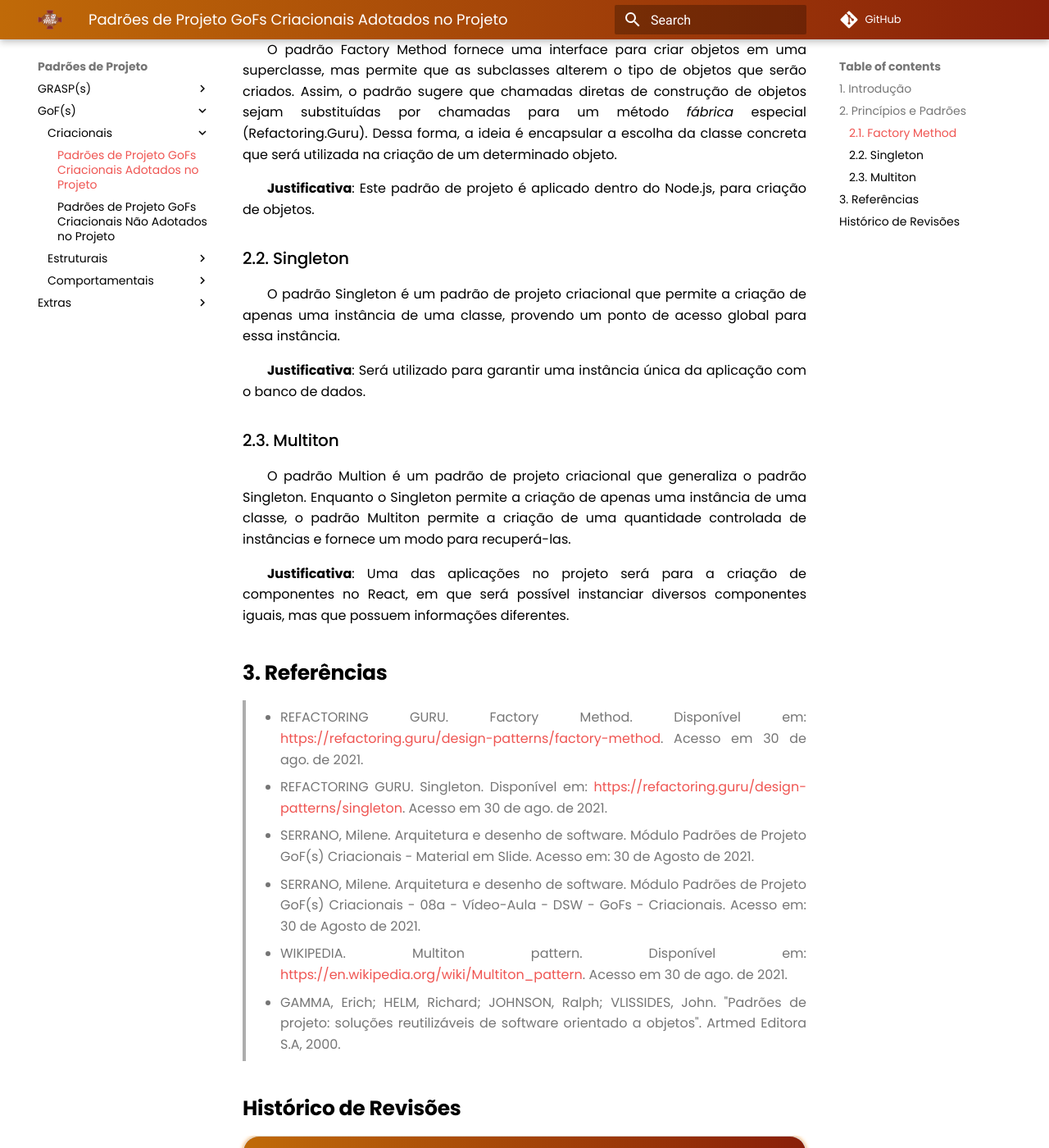
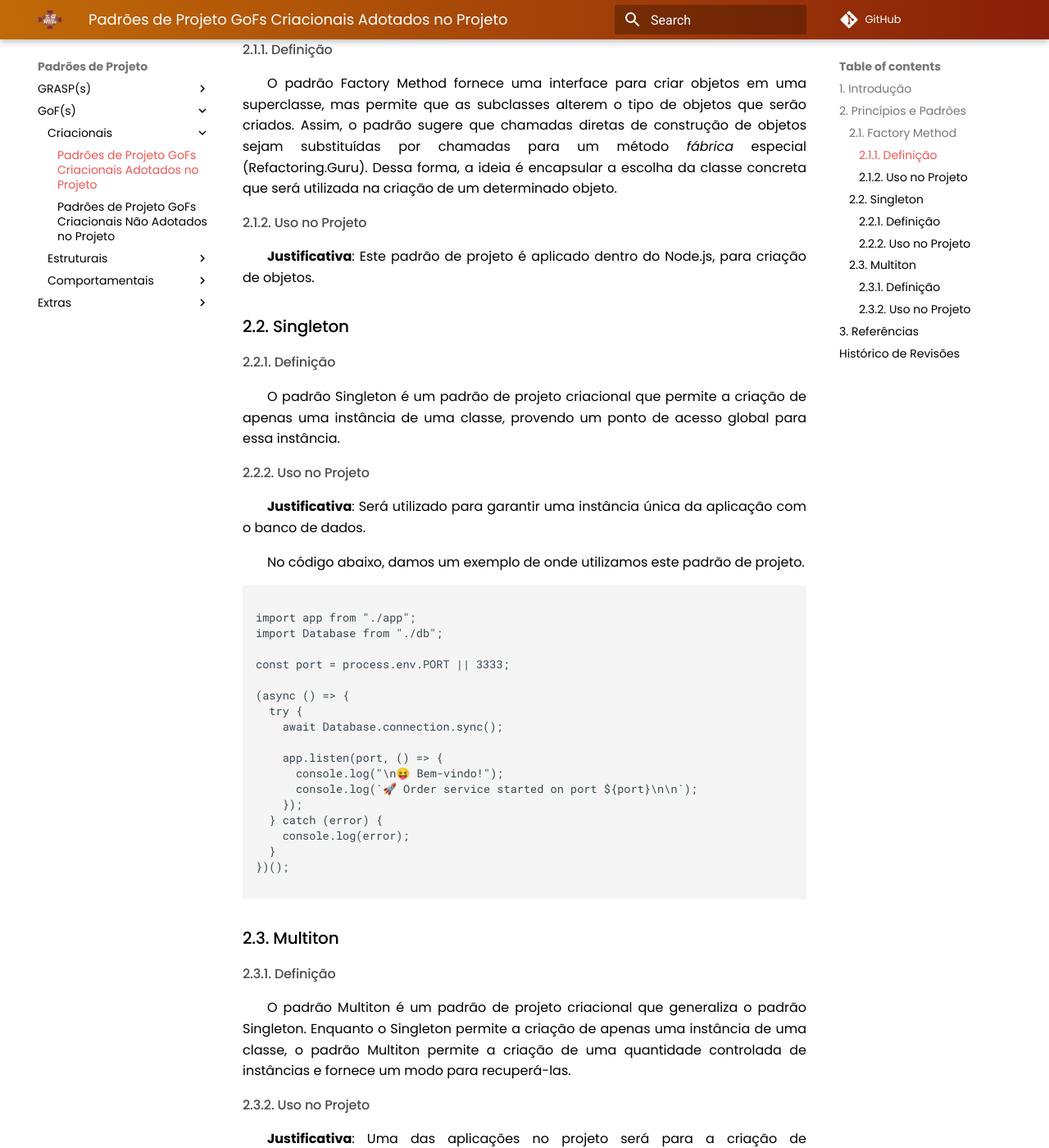
Before and after one commit to UnBArqDsw2021-1/2021.1_G02_TaNaMesa_docs, an MkDocs documentation site: the page built from docs/3-Padroes-de-Projeto/GoFs/Criacionais/Padroes-Adotados-no-Projeto.md, in a window 1280 px wide and 1400 px high, scrolled down 656 px. Shown: the whole window at 82% size. Built offline with MkDocs 1.6.1 and Material for MkDocs 9.7.7, drawn with Linux system fonts in a browser that asks for light colours; comment, search, counter and statistics services are not loaded; some of the changed text lies outside the part shown.

Commit message:
(#107) Iniciando a adição de codigos Gofs criacionais

````diff
--- a/docs/3-Padroes-de-Projeto/GoFs/Criacionais/Padroes-Adotados-no-Projeto.md
+++ b/docs/3-Padroes-de-Projeto/GoFs/Criacionais/Padroes-Adotados-no-Projeto.md
@@ -14,6 +14,7 @@ processos de instanciação.
 ## 2. Princípios e Padrões
 
 ### 2.1. Factory Method
+####2.1.1. Definição
 
 O padrão Factory Method fornece uma interface para criar objetos em uma superclasse,
 mas permite que as subclasses alterem o tipo de objetos que serão criados. Assim, o padrão
@@ -21,20 +22,53 @@ sugere que chamadas diretas de construção de objetos sejam substituídas por c
 para um método *fábrica* especial (Refactoring.Guru). Dessa forma, a ideia é encapsular
 a escolha da classe concreta que será utilizada na criação de um determinado objeto.
 
+####2.1.2. Uso no Projeto
+
 **Justificativa**: Este padrão de projeto é aplicado dentro do Node.js, para criação de objetos.
 
 ### 2.2. Singleton
+#### 2.2.1. Definição
 
 O padrão Singleton é um padrão de projeto criacional que permite a criação de apenas uma
 instância de uma classe, provendo um ponto de acesso global para essa instância.
 
+#### 2.2.2. Uso no Projeto
+
 **Justificativa**: Será utilizado para garantir uma instância única da aplicação com o banco de dados.
+
+No código abaixo, damos um exemplo de onde utilizamos este padrão de projeto.
+
+```
+
+import app from "./app";
+import Database from "./db";
+
+const port = process.env.PORT || 3333;
+
+(async () => {
+  try {
+    await Database.connection.sync();
+
+    app.listen(port, () => {
+      console.log("\n😝 Bem-vindo!");
+      console.log(`🚀 Order service started on port ${port}\n\n`);
+    });
+  } catch (error) {
+    console.log(error);
+  }
+})();
+
+```
 
 ### 2.3. Multiton
 
-O padrão Multion é um padrão de projeto criacional que generaliza o padrão Singleton. Enquanto
+#### 2.3.1. Definição
+
+O padrão Multiton é um padrão de projeto criacional que generaliza o padrão Singleton. Enquanto
 o Singleton permite a criação de apenas uma instância de uma classe, o padrão Multiton permite
 a criação de uma quantidade controlada de instâncias e fornece um modo para recuperá-las.
+
+#### 2.3.2. Uso no Projeto
 
 **Justificativa**: Uma das aplicações no projeto será para a criação de componentes no React, em que será possível instanciar diversos componentes iguais, mas que possuem informações diferentes.
 
@@ -62,3 +96,4 @@ a criação de uma quantidade controlada de instâncias e fornece um modo para r
 | 05/09/2021 | 1.3    | Adição tópico introdução | [Eduarda Servidio](https://github.com/ServideoEC) |
 | 06/09/2021 | 1.4    | Atualização nas justificativas e correção de referências | [Herick Portugues](https://github.com/herickport) |
 | 19/09/2021 | 1.5    | Revisão do documento | [Sergio Cipriano](https://github.com/sergiosacj), [Brenda Santos](https://github.com/brendavsantos) |
+| 20/09/2021 | 1.6    | Adição de códigos referentes aos padrões | [Eduarda Servidio](https://github.com/ServideoEC) e  [Herick Portugues](https://github.com/herickport)|
````
